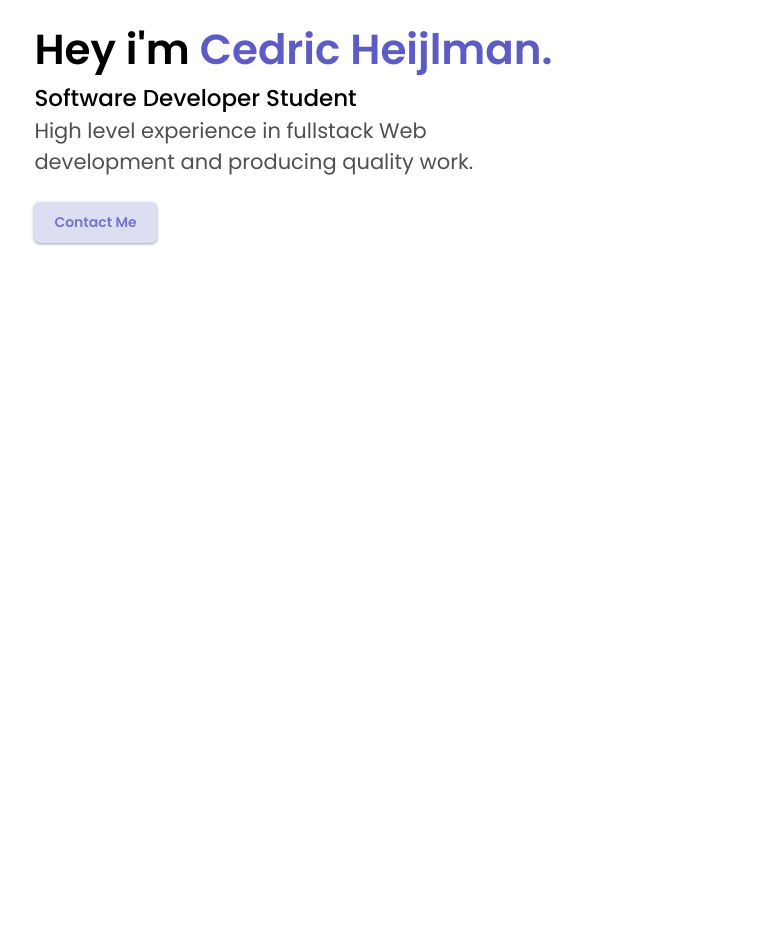
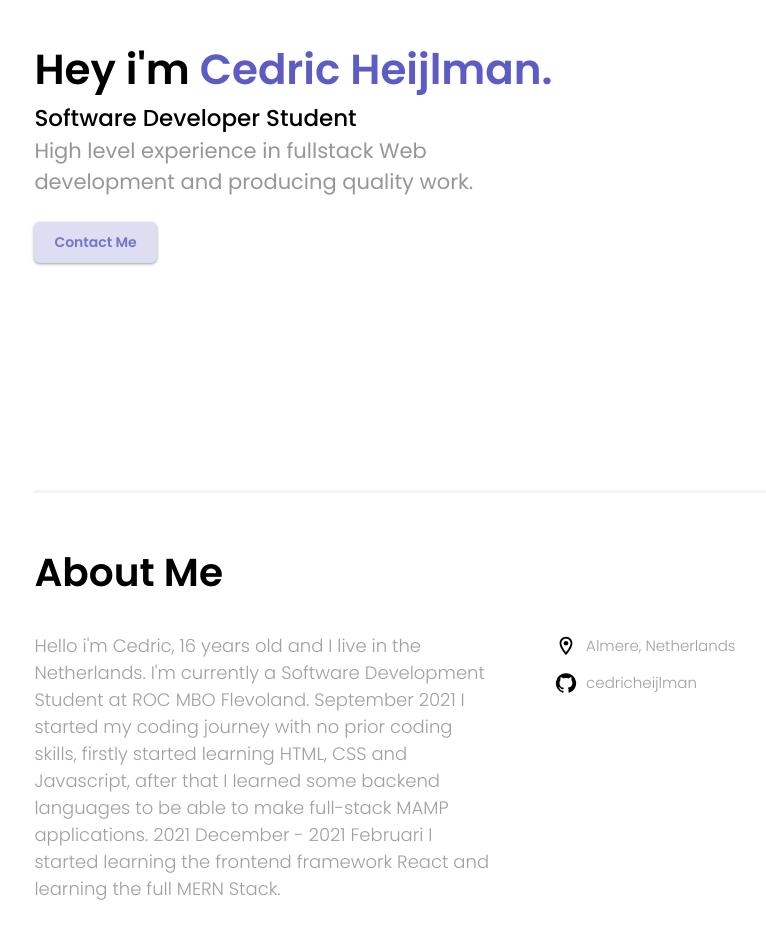
Before and after one commit to cedricheijlman/portfoliov3, a Next.js app: page / in a window 1280 px wide. Shown: the part 300-1238 px from the top of the page, without its empty margins (180-946 px from the left). Before the commit the page ends 800 px from the top, so only its background shows below. Built offline with nearby package versions, Linux system fonts and the light colour scheme.

Commit message:
About Section

```diff
--- /dev/null
+++ b/components/about/About.module.css
@@ -0,0 +1,91 @@
+.aboutSection {
+  width: 100%;
+  display: flex;
+  padding-bottom: 45px;
+  flex-direction: column;
+  align-items: center;
+}
+
+.title {
+  width: 70%;
+  border-top: 3px solid rgba(0, 0, 0, 0.048);
+  display: flex;
+  flex-direction: column;
+
+  padding-top: 50px;
+}
+
+.title h1 {
+  font-size: 39px;
+}
+
+.bio {
+  display: flex;
+
+  width: 70%;
+  margin-top: 30px;
+}
+
+.bio p {
+  font-weight: 300;
+  font-size: 18px;
+  color: rgba(113, 113, 113, 0.672);
+}
+
+.bio .left {
+  width: 60%;
+  padding-right: 50px;
+}
+
+@media (max-width: 868px) {
+  .title {
+    width: 80%;
+  }
+
+  .aboutSection {
+    justify-content: center;
+
+    align-items: center;
+  }
+
+  .bio {
+    flex-direction: column;
+    width: 80%;
+  }
+
+  .bio .left p {
+    width: 100% !important;
+  }
+
+  .bio .left {
+    width: 100%;
+    margin-bottom: 10px;
+  }
+
+  .iconInfo {
+    padding-left: 0 !important;
+  }
+}
+
+.iconInfo {
+  align-items: center;
+  display: flex;
+  margin-bottom: 10px;
+
+  padding: 2px 10px;
+  border-radius: 7px;
+}
+
+.iconInfo .icon {
+  font-size: 22px;
+}
+
+.iconInfo p {
+  margin-left: 9px;
+  font-size: 15px;
+}
+
+.iconInfo img {
+  width: 22px;
+  height: 20px;
+}
--- /dev/null
+++ b/components/about/About.tsx
@@ -0,0 +1,40 @@
+import { NextPage } from "next";
+import React from "react";
+import styles from "./About.module.css";
+import LocationOnOutlinedIcon from "@mui/icons-material/LocationOnOutlined";
+import GitHubIcon from "@mui/icons-material/GitHub";
+
+const About: NextPage = () => {
+  return (
+    <section className={styles.aboutSection}>
+      <div className={styles.title}>
+        <h1>About Me</h1>
+      </div>
+      <div className={styles.bio}>
+        <div className={styles.left}>
+          <p>
+            Hello i'm Cedric, 16 years old and I live in the Netherlands. I'm
+            currently a Software Development Student at ROC MBO Flevoland.
+            September 2021 I started my coding journey with no prior coding
+            skills, firstly started learning HTML, CSS and Javascript, after
+            that I learned some backend languages to be able to make full-stack
+            MAMP applications. 2021 December - 2021 Februari I started learning
+            the frontend framework React and learning the full MERN Stack.
+          </p>
+        </div>
+        <div className={styles.right}>
+          <div className={styles.iconInfo}>
+            <LocationOnOutlinedIcon className={styles.icon} />
+            <p>Almere, Netherlands</p>
+          </div>
+          <div className={styles.iconInfo}>
+            <GitHubIcon className={styles.icon} />
+            <p>cedricheijlman</p>
+          </div>
+        </div>
+      </div>
+    </section>
+  );
+};
+
+export default About;
--- a/components/home/Home.module.css
+++ b/components/home/Home.module.css
@@ -1,6 +1,6 @@
 .section {
   width: 100%;
-  height: 80vh;
+  height: 85vh;
   display: flex;
   flex-direction: column;
   justify-content: center;
@@ -28,7 +28,7 @@
   font-size: 21px;
   font-weight: 400;
   max-width: 450px;
-  color: rgb(80, 80, 80);
+  color: rgba(80, 80, 80, 0.593);
 }
 
 .hero .contactButton {
--- a/package.json
+++ b/package.json
@@ -9,6 +9,10 @@
     "lint": "next lint"
   },
   "dependencies": {
+    "@emotion/react": "^11.9.0",
+    "@emotion/styled": "^11.8.1",
+    "@mui/icons-material": "^5.6.2",
+    "@mui/material": "^5.6.3",
     "next": "12.1.5",
     "react": "18.0.0",
     "react-dom": "18.0.0"
--- a/pages/index.tsx
+++ b/pages/index.tsx
@@ -1,6 +1,7 @@
 import type { NextPage } from "next";
 import Head from "next/head";
 import Image from "next/image";
+import About from "../components/about/About";
 import Home from "../components/home/Home";
 import styles from "../styles/Home.module.css";
 
@@ -13,6 +14,7 @@ const Index: NextPage = () => {
         <link rel="icon" href="/favicon.ico" />
       </Head>
       <Home />
+      <About />
     </div>
   );
 };
```
Also changed, not shown: 2 other files (tests, documents, lock files or other folders).
